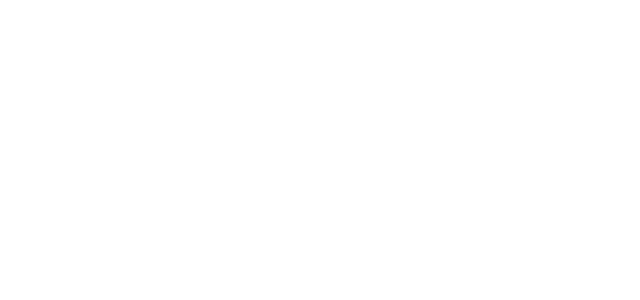
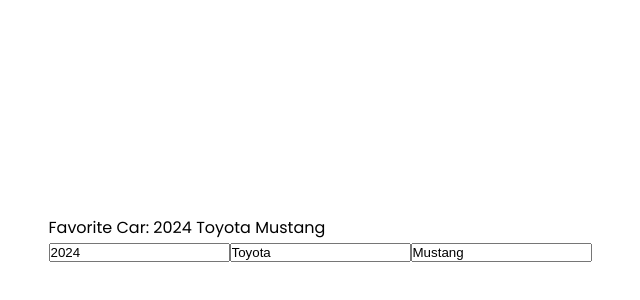
Before and after one commit to cedik456/react-tutorial, a React (Vite) app in the folder my-react-app/: page / in a window 1280 px wide. Shown: the part 160-460 px from the top of the page, without its empty margins (320-960 px from the left). Built offline with nearby package versions, Linux system fonts and the light colour scheme.

Commit message:
Update App.jsx

```diff
--- a/my-react-app/src/App.jsx
+++ b/my-react-app/src/App.jsx
@@ -1,5 +1,11 @@
+import UpdateObjectsState from "./UpdateObjectsState";
+
 function App() {
-  return <div></div>;
+  return (
+    <div>
+      <UpdateObjectsState></UpdateObjectsState>
+    </div>
+  );
 }
 
 export default App;
```
